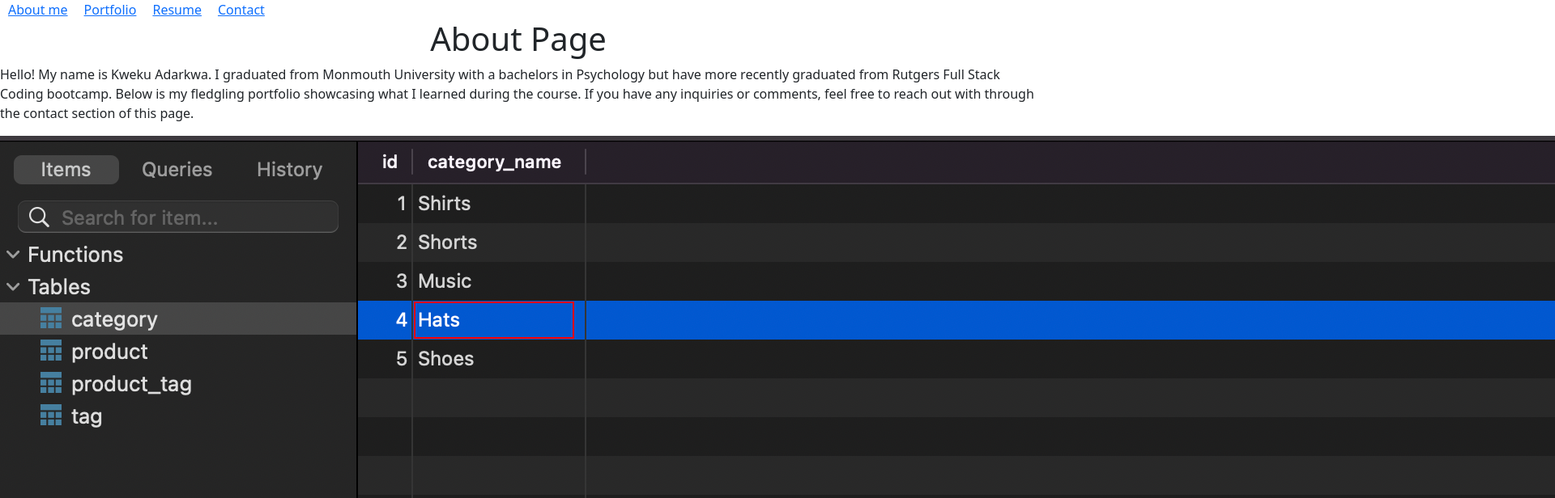
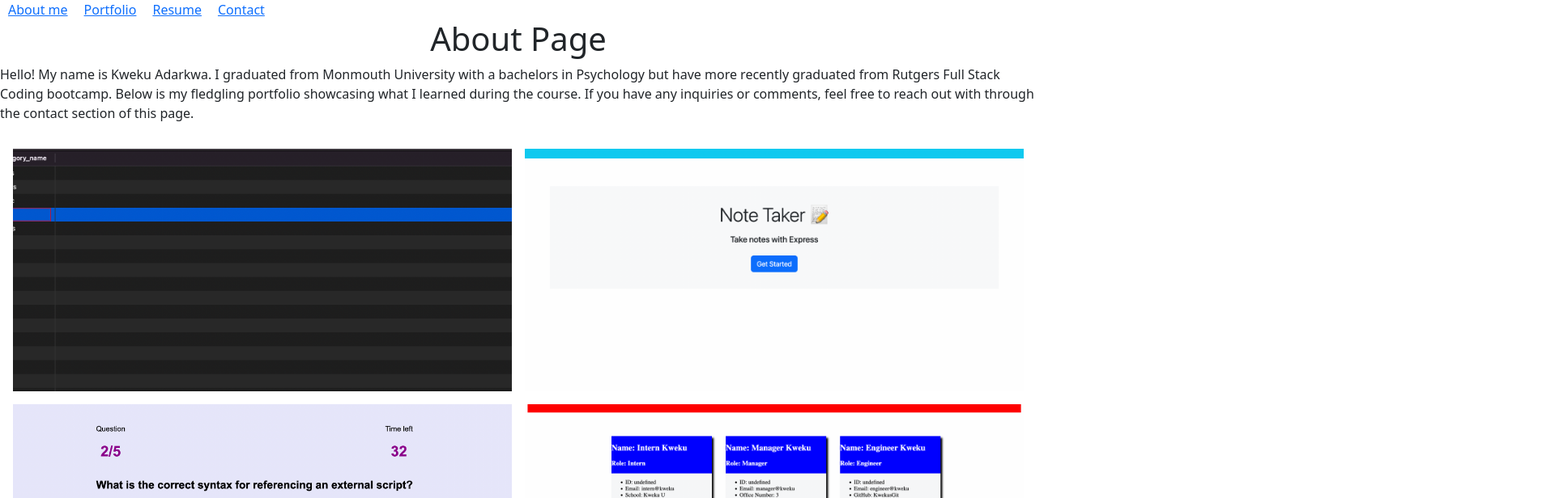
Before and after one commit to 1kweku/react-portfolio, a React (Create React App) app: page / in a window 1280 px wide. Shown: the top 616 px of the page at 81% size, 1920 px wide, since content can reach past the window. Built offline with nearby package versions, Linux system fonts and the light colour scheme.

Commit message:
portfolio images arranged in grid

```diff
--- a/src/components/pages/Portfolio.js
+++ b/src/components/pages/Portfolio.js
@@ -4,7 +4,7 @@ import "../../styles/portfolio.css";
 export default function Portfolio() {
   //const handleClick = () => {};
   return (
-    <div id="portfolio">
+    <div className="portfolio" id="portfolio">
       <a
         className="ecommerce"
         href="https://github.com/1kweku/ecommerce-backend"
```
